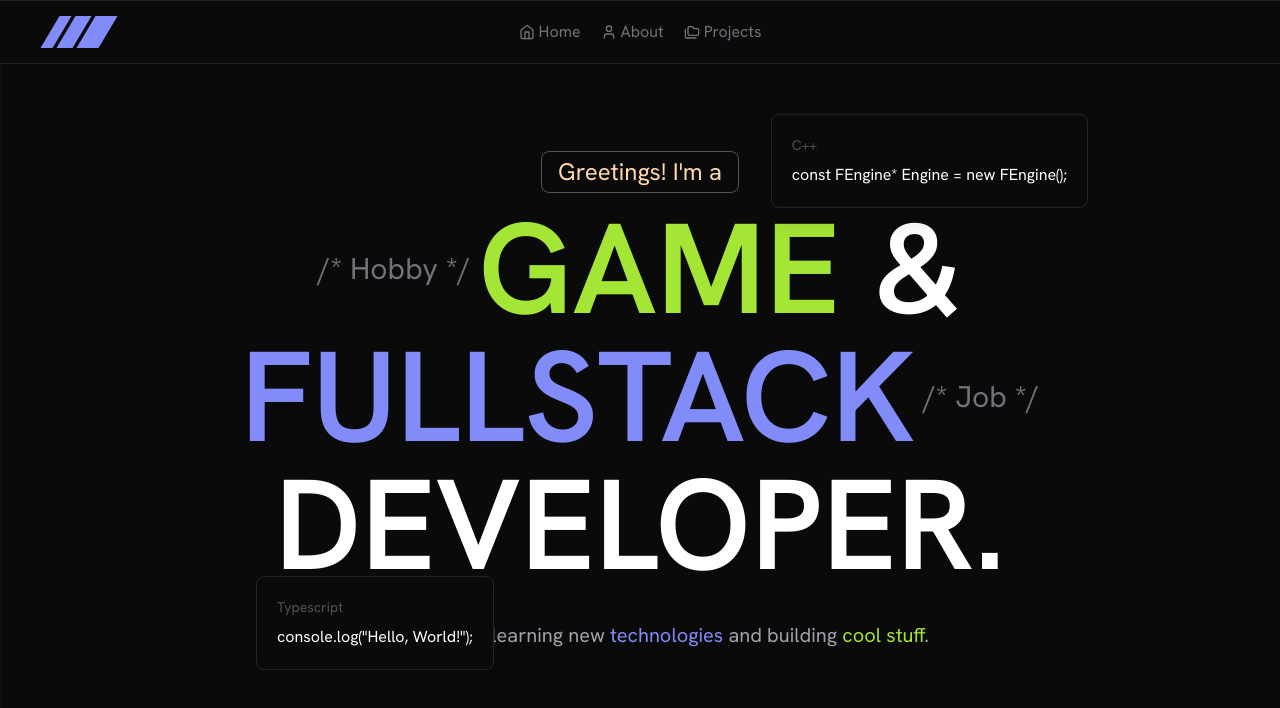
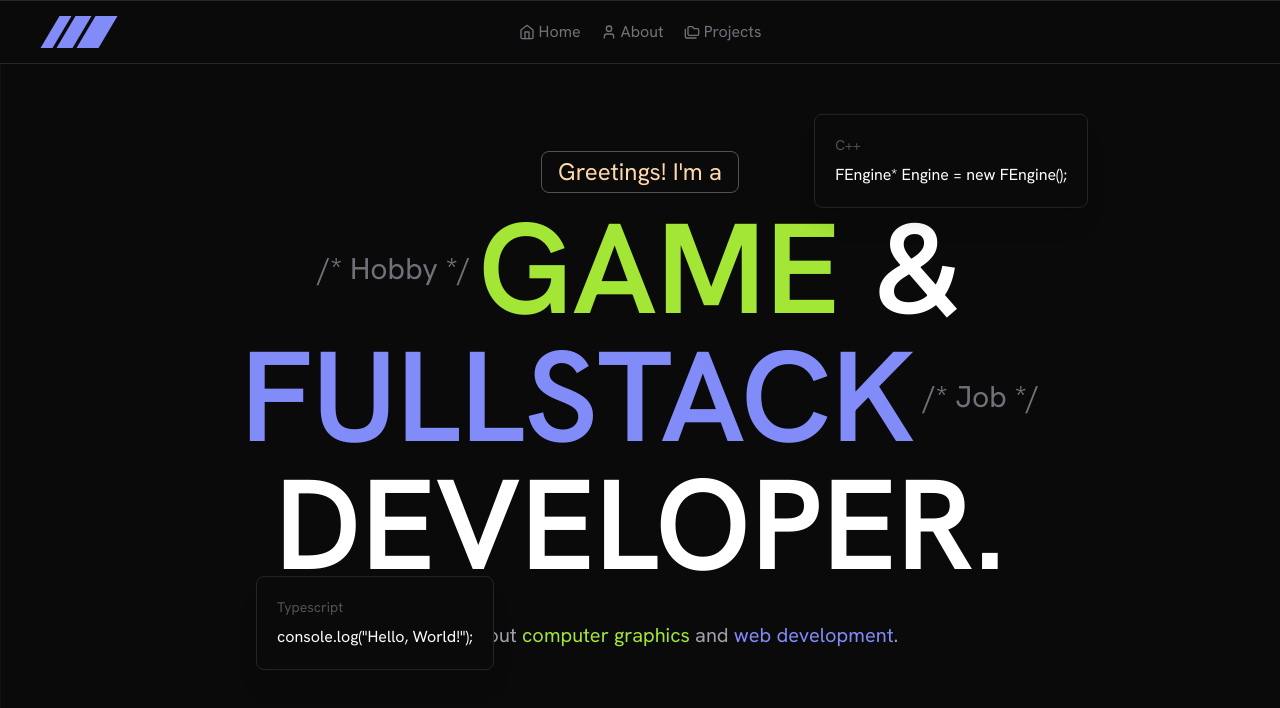
Before and after one commit to Drischdaan/drischdaan.dev, a Next.js app: page / in a window 1280 px wide. Shown: the top 708 px of the page. Built offline with nearby package versions, Linux system fonts and the light colour scheme.

Commit message:
feat: small text and layout improvements

```diff
--- a/src/components/Header.tsx
+++ b/src/components/Header.tsx
@@ -14,7 +14,7 @@ export function HeaderLink(props: IHeaderLinkProps) {
     <li>
       <Link
         href={`#${props.id}`}
-        className='hover:text-secondary flex flex-row items-center justify-center gap-1 text-zinc-500 transition-all duration-300 hover:px-3 hover:font-bold'
+        className='flex flex-row items-center justify-center gap-1 text-zinc-500 transition-all duration-300 hover:px-3 hover:font-bold hover:text-secondary'
       >
         {props.icon}
         <span>{props.name}</span>
@@ -25,15 +25,15 @@ export function HeaderLink(props: IHeaderLinkProps) {
 
 export function Header() {
   return (
-    <nav className='bg-surface fixed left-0 right-0 top-0 z-20 h-16 w-full border-y border-y-neutral-800 px-5 py-3 xl:px-10'>
-      <div className='grid h-full w-full grid-cols-9'>
+    <nav className='fixed left-0 right-0 top-0 z-20 h-16 w-full border-y border-y-neutral-800 bg-surface px-5 py-3 xl:px-10'>
+      <div className='container mx-auto grid h-full w-full grid-cols-9'>
         <div className='col-span-2 flex items-center justify-start'>
           <svg
             id='logo-38'
             width='78'
             height='32'
             viewBox='0 0 78 32'
-            className='text-primary fill-current'
+            className='fill-current text-primary'
             xmlns='http://www.w3.org/2000/svg'
           >
             {' '}
--- a/src/components/sections/Hero.tsx
+++ b/src/components/sections/Hero.tsx
@@ -4,7 +4,7 @@ export function HeroSection() {
   return (
     <section id='hero' className='relative flex h-svh flex-col px-10'>
       <div className='relative flex flex-1 flex-col items-center justify-center'>
-        <div className='bg-surface mb-2 flex flex-row items-center justify-center gap-2 rounded-lg border border-zinc-600 px-3 py-1 text-orange-200 xl:mb-3 xl:px-4'>
+        <div className='mb-2 flex flex-row items-center justify-center gap-2 rounded-lg border border-zinc-600 bg-surface px-3 py-1 text-orange-200 xl:mb-3 xl:px-4'>
           <h2 className='text-sm lg:text-lg xl:text-2xl'>{`Greetings! I'm a`}</h2>
         </div>
         <div className='flex flex-row items-center justify-center gap-2'>
@@ -30,9 +30,9 @@ export function HeroSection() {
         <div className='mt-5 xl:mt-8'>
           <h2 className='text-center text-sm text-zinc-400 lg:text-base xl:text-xl'>
             <span>
-              Pationed about learning new{' '}
-              <span className='text-primary'>technologies</span> and building{' '}
-              <span className='text-accent'>cool stuff</span>.
+              Pationed about{' '}
+              <span className='text-accent'>computer graphics</span> and{' '}
+              <span className='text-primary'>web development</span>.
             </span>
           </h2>
         </div>
@@ -40,7 +40,7 @@ export function HeroSection() {
       <div className='absolute right-[8%] top-[15%] hidden items-center justify-center xl:right-[15%] xl:top-[15%] xl:flex'>
         <CodeCard
           language='C++'
-          code='const FEngine* Engine = new FEngine();'
+          code='FEngine* Engine = new FEngine();'
           rotate='left'
         />
       </div>
```
